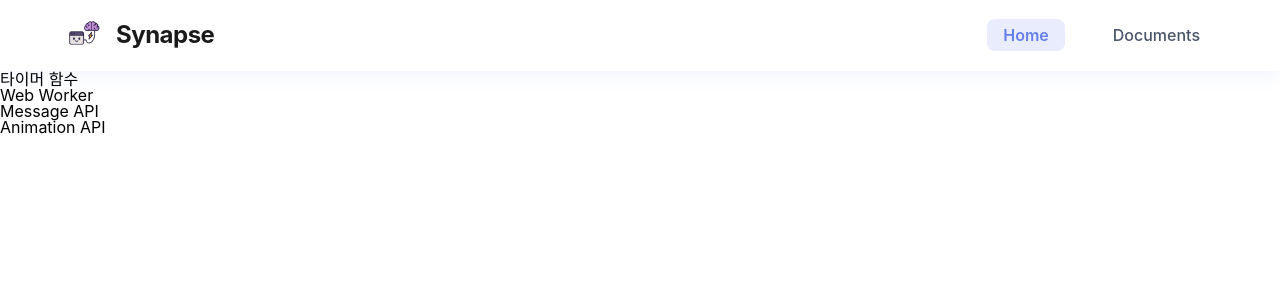
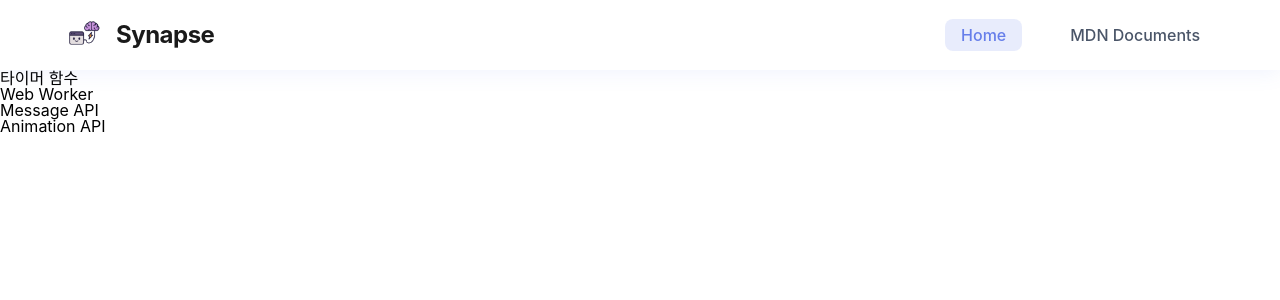
Before and after one commit to jjanmo/synapse, a Next.js app: page / in a window 1280 px wide. Shown: the top 300 px of the page. Built offline with nearby package versions, Linux system fonts and the light colour scheme.

Commit message:
fix: GNB 링크 수정 및 CSS변수 사용

```diff
--- a/src/components/common/GlobalNavigationBar.module.css
+++ b/src/components/common/GlobalNavigationBar.module.css
@@ -2,6 +2,7 @@
   position: sticky;
   top: 0;
   width: 100%;
+  height: var(--gnb-height);
   -webkit-backdrop-filter: blur(10px);
   backdrop-filter: blur(10px);
   border-bottom: 1px solid rgba(255, 255, 255, 0.2);
@@ -61,7 +62,6 @@
 
       &.active {
         color: #667eea;
-        font-weight: 600;
         background-color: rgba(102, 126, 234, 0.15);
       }
     }
--- a/src/components/common/GlobalNavigationBar.tsx
+++ b/src/components/common/GlobalNavigationBar.tsx
@@ -8,7 +8,7 @@ const GlobalNavigationBar = () => {
 
   const navItems = [
     { label: 'Home', href: '/' },
-    { label: 'Documents', href: '/documents' },
+    { label: 'MDN Documents', href: '/mdn-documents' },
   ];
 
   const isActive = (path: string) => {
```
